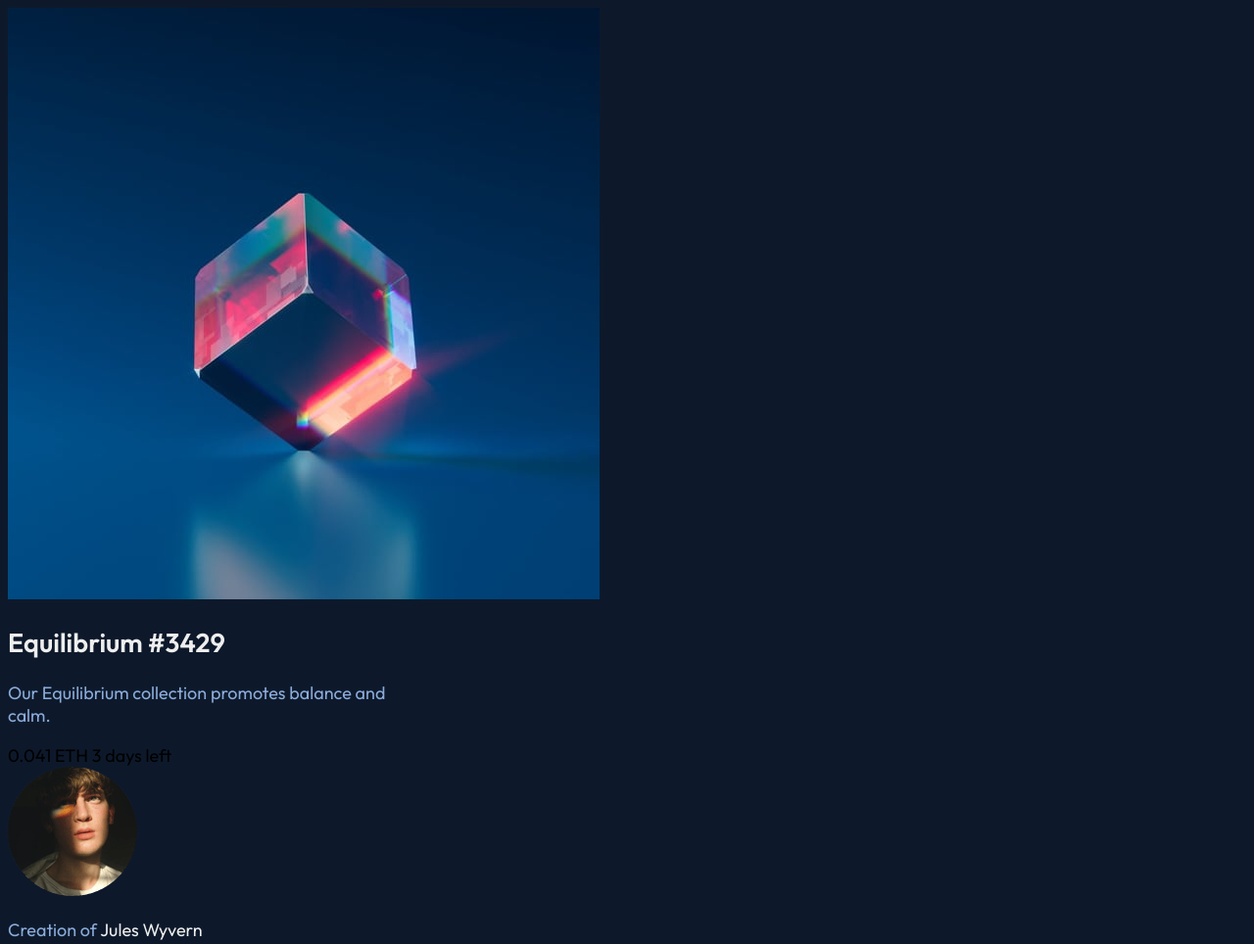
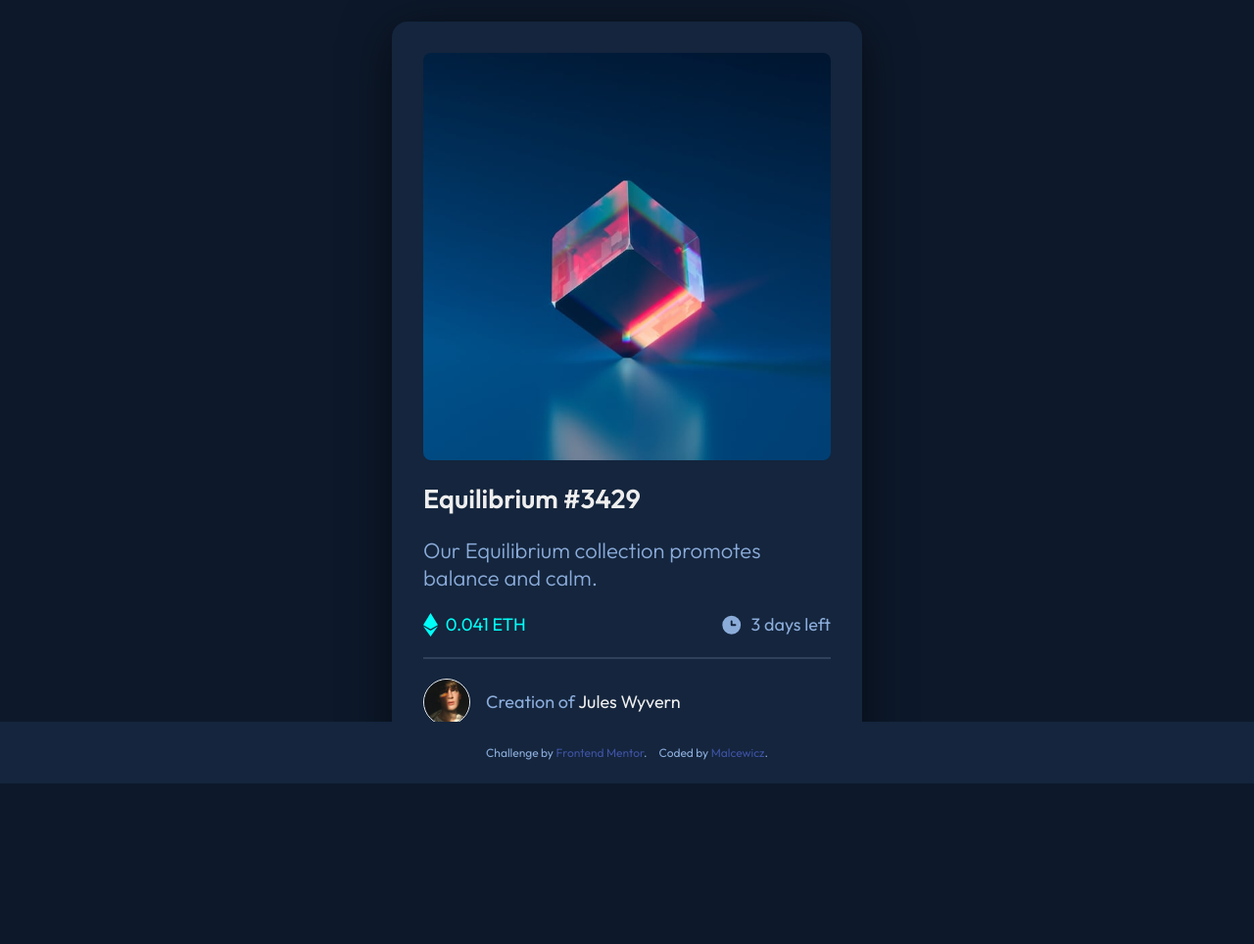
Before and after one commit to Malcewicz/nft-preview-card, a plain HTML site: page index.html in a window 1280 px wide. Shown: the top 964 px of the page at 98% size. After the commit the page ends 800 px from the top, so only its background shows below. Drawn offline with Linux system fonts and the light colour scheme.

Commit message:
completed upload

```diff
--- a/index.html
+++ b/index.html
@@ -10,14 +10,23 @@
 <body>
   <div class="main">
     <div class="photo">
-      <img src="images/image-equilibrium.jpg" alt="Equilibrium image">
+      <img src="images/image-equilibrium.jpg" alt="Equilibrium image" class="image">
+      <img src="images/icon-view.svg" class="middle">
     </div>
 
     <div class="description">
       <h2><a href="#">Equilibrium #3429</a></h2>
       <p>Our Equilibrium collection promotes balance and calm.</p>
-      <span class="eth">0.041 ETH</span>
-      <span class="time">3 days left</span>
+    </div>
+    <div class="eth-time">
+      <div class="eth">
+        <img src="images/icon-ethereum.svg" class="icon" alt="Ethereum icon">
+        <p>0.041 ETH</p>
+      </div>
+      <div class="time">
+        <p>3 days left</p>
+        <img src="images/icon-clock.svg" class="icon right" alt="Clock icon">
+      </div>
     </div>
 
     <div class="author">
@@ -28,7 +37,7 @@
 
   <div class="attribution">
     <p>Challenge by <a href="https://www.frontendmentor.io?ref=challenge" target="_blank">Frontend Mentor</a>.</p>
-    <p>Coded by <a href="https://www.github.com/Malcewicz">Malcewicz</a>.</p>
+    <p id="r">Coded by <a href="https://www.github.com/Malcewicz" target="_blank">Malcewicz</a>.</p>
   </div>
 </body>
 </html>
--- a/style.css
+++ b/style.css
@@ -10,18 +10,138 @@
     --main-bg: hsl(217, 54%, 11%);
     --card-bg: hsl(216, 50%, 16%);
     --line: hsl(215, 32%, 27%);
+    --text: hsl(215, 51%, 70%);
+}
+
+*, *::before, *::after {
+    box-sizing: border-box;
 }
 
 body {
+    display: grid;
+    min-height: 100vh;
+    place-items: center;
+    padding: 0;
+    margin: 0;
     font-size: 18px;
     font-family: 'Outfit', sans-serif;
     background-color: var(--main-bg);
 }
 
+/* ------------
+    Containers
+   ------------ */
 .main {
-    width: 400px;
+    display: inline-block;
+    background-color: var(--card-bg);
+    padding: 2rem;
+    border-radius: 1rem;
+    box-shadow: 0 10px 50px hsl(217, 50%, 5%);
+    width: 30rem;
+}
+
+.description p {
+    font-size: 22px;
+    font-weight: 300;
+}
+
+.eth-time {
+    display: inline-block;
+    width: 100%;
+}
+
+.eth, .time {
+    width: 50%;
     height: fit-content;
-    justify-content: center;
+    float: left;
+    margin: 0 0 1rem 0;
+}
+
+.icon {
+    height: 1.5rem;
+    float: left;
+}
+
+.right {
+    float: right;
+}
+
+.eth p {
+    color: var(--cyan);
+    margin: 0;
+    float: left;
+    padding-left: 0.5rem;
+}
+
+.time p {
+    float: right;
+    margin: 0;
+    padding-left: 0.5rem;
+}
+
+.author {
+    display: flex;
+    height: auto;
+    align-items: center;
+    position: relative;
+    padding-top: 1rem;
+}
+
+.author img {
+    max-width: 3rem;
+    border: 1px solid #eee;
+    border-radius: 50%;
+    margin: 0 1rem 0 0;
+}
+
+.author::before {
+    content: "";
+    position: absolute;
+    height: 2px;
+    width: 100%;
+    left: 0;
+    top: 0;
+    background: var(--line);
+}
+
+/* -------
+    Image
+   ------- */
+.photo {
+    display: flex;
+    border-radius: 0.5rem;
+}
+
+.image {
+    border-radius: 0.5rem;
+    max-width:100%;
+    max-height:100%;
+    opacity: 1;
+    transition: 300ms ease;
+}
+
+.middle {
+    position: absolute;
+    top: 50%;
+    left: 50%;
+    transform: translate(-50%, -300%);
+    opacity: 0;
+    transition: 300ms ease;
+}
+
+.photo:hover {
+    background-color: var(--cyan);
+}
+
+.photo:hover .image {
+    opacity: 0.5;
+    range: var(--cyan);
+    cursor: pointer;
+}
+
+.photo:hover .middle {
+    opacity: 1;
+    cursor: pointer;
 }
 
 /* ------
@@ -32,7 +152,7 @@ h2 {
 }
 
 p {
-    color: hsl(215, 51%, 70%);
+    color: var(--text);
 }
 
 a {
@@ -48,10 +168,20 @@ a:hover {
     Attribution
    ------------- */
 .attribution {
-    font-size: 11px;
-    text-align: center;
+    display: flex;
+    bottom: 0;
+    position: absolute;
+    width: 100%;
+    background-color: var(--card-bg);
+    font-size: 12px;
+    justify-content: center;
+    padding: 1em 0 1em 0;
 }
 
 .attribution a {
     color: hsl(228, 45%, 44%);
 }
+
+#r {
+    padding-left: 1em;
+}
```
